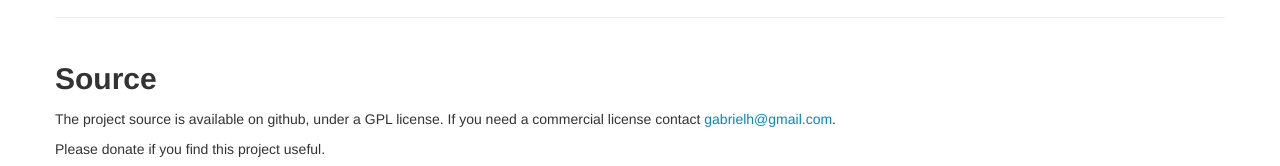
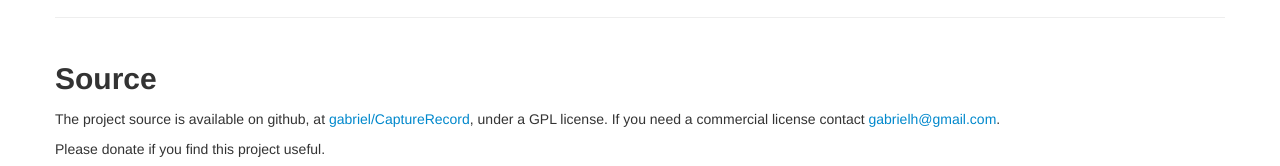
Before and after one commit to gabriel/CaptureRecord, a plain HTML site: page Site/index.html in a window 1280 px wide. Shown: the part 805-971 px from the top of the page. Drawn offline with nearby package versions, Linux system fonts and the light colour scheme.

Commit message:
Updating github link

```diff
--- a/Site/index.html
+++ b/Site/index.html
@@ -124,7 +124,7 @@
 
       <hr/>
       <h2>Source</h2>
-      <p>The project source is available on github, under a GPL license. If you need a commercial license contact <a href="mailto:gabrielh@gmail.com">gabrielh@gmail.com</a>.</p>
+      <p>The project source is available on github, at <a href="https://github.com/gabriel/CaptureRecord">gabriel/CaptureRecord</a>, under a GPL license. If you need a commercial license contact <a href="mailto:gabrielh@gmail.com">gabrielh@gmail.com</a>.</p>
 
       <p>Please donate if you find this project useful.</p>
       <form action="https://www.paypal.com/cgi-bin/webscr" method="post">
@@ -199,6 +199,8 @@
 
     </div>
 
+
+
     <!-- Placed at the end of the document so the pages load faster -->
     <script src="http://ajax.googleapis.com/ajax/libs/jquery/1.8.1/jquery.min.js"></script>
     <script src="js/bootstrap.min.js"></script>
```
